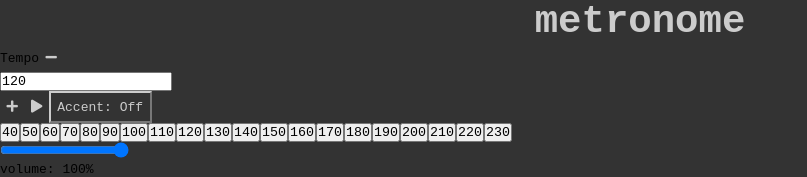
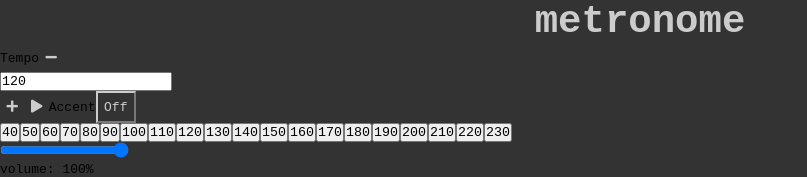
Before and after one commit to alanpaulprice/metronome, a React (Create React App) app: page / in a window 1280 px wide. Shown: the top 177 px of the page, without its empty margins (0-807 px from the left). Built offline with nearby package versions, Linux system fonts and the light colour scheme; no server answers.

Commit message:
App: renamed a method, added accent label jsx

```diff
--- a/src/components/App.js
+++ b/src/components/App.js
@@ -112,7 +112,7 @@ class App extends Component {
     this.setState({ volume: e.currentTarget.value });
   };
 
-  onAccentButtonClick = () => this.toggleAccent();
+  onAccentToggleButtonClick = () => this.toggleAccent();
 
   // ========== RENDER
 
@@ -160,9 +160,12 @@ class App extends Component {
               <i className={`fa fa-${this.state.playing ? 'stop' : 'play'}`} />
             </Button>
 
-            <Button onClick={this.onAccentButtonClick}>
-              Accent: {this.state.accent ? 'On' : 'Off'}
+            <label>
+              Accent
+              <Button name="accent" onClick={this.onAccentToggleButtonClick}>
+                {this.state.accent ? 'On' : 'Off'}
             </Button>
+            </label>
 
             <TempoSelectGrid setTempo={this.setTempo} />
 
```
